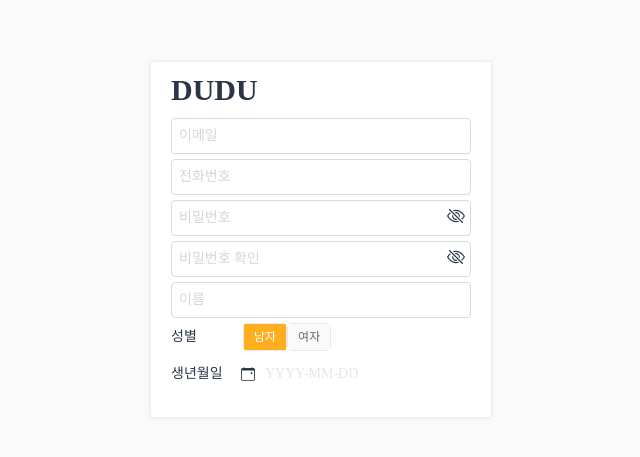
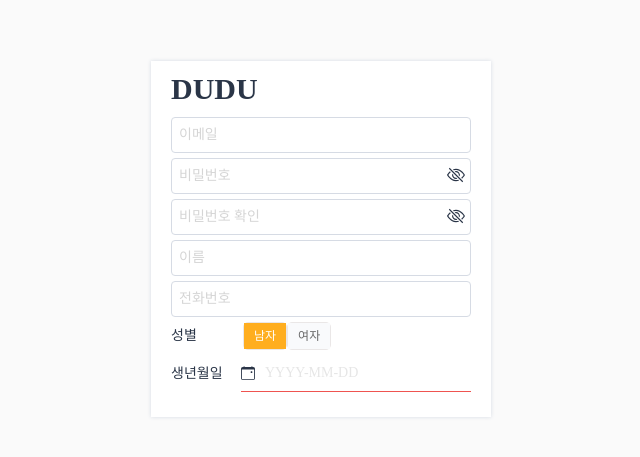
Before and after one commit to wldus904/DUDU, a Next.js app: page /home/Join in a window 1280 px wide. Shown: the part 161-618 px from the top of the page, without its empty margins (319-959 px from the left). Built offline with nearby package versions, Linux system fonts and the light colour scheme.

Commit message:
feat: 유효성 검사 수정

```diff
--- a/src/components/date/DatePicker.tsx
+++ b/src/components/date/DatePicker.tsx
@@ -4,11 +4,16 @@ import { BsCalendarEvent } from "react-icons/bs";
 import { convertDateFormat } from "@/service/convert.ts";
 import Calendar from "./Calendar";
 import { clickOutSide } from "@/service/event.ts";
+import { theme } from "@/styles/theme";
 
 const DatePickerWrapper = styled.div`
     position: relative;
     width: 100%;
     height: 100%;
+
+    &.invalid {
+        border-bottom: 1px solid ${theme.colors.error};
+    }
 `;
 
 const DatePickerBox = styled.div`
@@ -69,6 +74,7 @@ const DatePicker = (props) => {
     const calendarRef = useRef(null);
     const [showDate, setShowDate] = useState(null);
     const [isShowCalendar, setIsShowCalendar] = useState(false);
+    const [isValid, setIsValid] = useState(true);
     const currentDate = convertDateFormat(new Date(), ".");
 
     useEffect(() => {
@@ -77,6 +83,19 @@ const DatePicker = (props) => {
         });
     }, [calendarRef]);
 
+    const checkValid = () => {
+        let res = true;
+
+        props.rules.forEach((validator) => {
+            if (!validator(showDate)) res = false;
+        });
+
+        setIsValid(res);
+        props.setValid(isValid);
+    };
+
+    useEffect(checkValid, [isShowCalendar]);
+
     const setValue = (value) => {
         setShowDate(value);
         props.setValue(value);
@@ -84,7 +103,7 @@ const DatePicker = (props) => {
     };
 
     return (
-        <DatePickerWrapper ref={calendarRef}>
+        <DatePickerWrapper ref={calendarRef} className={isValid ? "" : "invalid"}>
             <DatePickerBox onClick={() => setIsShowCalendar(!isShowCalendar)}>
                 <BsCalendarEvent />
                 {showDate ? (
--- a/src/components/input/Password.tsx
+++ b/src/components/input/Password.tsx
@@ -48,7 +48,7 @@ const IconBtnBox = styled.div`
     cursor: pointer;
 `;
 
-const Password = ({ children, placeholder, type, rules, ...rest }) => {
+const Password = ({ children, placeholder, type, rules, isSelect, ...rest }) => {
     const [isShow, setIsShow] = useState(false);
     const [isValid, setIsValid] = useState(true);
 
@@ -60,13 +60,14 @@ const Password = ({ children, placeholder, type, rules, ...rest }) => {
         });
 
         setIsValid(res);
-        rest.setValid(isValid);
+        rest.setValid(res);
     };
 
     return (
         <PasswordWrapper className={isValid ? "" : "invalid"}>
             <BasicPasswordBox
                 onBlur={(e) => checkValid(e.target.value)}
+                onFocus={(e) => isSelect && e.target.select()}
                 placeholder={placeholder}
                 {...rest}
                 type={isShow ? "text" : "password"}
--- a/src/components/input/TextBox.tsx
+++ b/src/components/input/TextBox.tsx
@@ -36,7 +36,7 @@ const BasicTextBox = styled.input`
     }
 `;
 
-const TextBox = ({ children, placeholder, rules, ...rest }) => {
+const TextBox = ({ children, placeholder, rules, isSelect, ...rest }) => {
     const [isValid, setIsValid] = useState(true);
 
     const checkValid = (value) => {
@@ -47,13 +47,14 @@ const TextBox = ({ children, placeholder, rules, ...rest }) => {
         });
 
         setIsValid(res);
-        rest.setValid(isValid);
+        rest.setValid(res);
     };
 
     return (
         <TextBoxWrapper className={isValid ? "" : "invalid"}>
             <BasicTextBox
                 onBlur={(e) => checkValid(e.target.value)}
+                onFocus={(e) => isSelect && e.target.select()}
                 placeholder={placeholder}
                 {...rest}
                 type="text"
--- a/src/pages/home/Join.tsx
+++ b/src/pages/home/Join.tsx
@@ -49,15 +49,20 @@ const Join = () => {
     const [gender, setGender] = useState("M");
     const [birthDay, setBirthDay] = useState("");
     const [isValid, setIsValid] = useState(false);
+    const [optionValid, setOptionValid] = useState({
+        email: false,
+        phoneNumber: false,
+        pwd: false,
+        checkPwd: false,
+        name: false,
+        gender: false,
+        birthDay: false,
+    });
     const [loading, setLoading] = useState(false);
     const radios = [
         { label: "남자", value: "M", defaultChecked: true },
         { label: "여자", value: "W" },
     ];
-
-    useEffect(() => {
-        return console.log("isValid ::: ", isValid);
-    }, [isValid]);
 
     const startJoin = () => {
         setLoading(true);
@@ -70,6 +75,18 @@ const Join = () => {
             setMsg("아이디 또는 비밀번호를 잘못 입력했습니다");
             setLoading(false);
         }
+    };
+
+    const checkValid = (optionName, value) => {
+        setOptionValid((prevState) => {
+            prevState[optionName] = value;
+            return prevState;
+        });
+        console.log("optionValid ::: ", optionValid);
+
+        Object.values(optionValid).forEach((valid) => {
+            if (!valid) setIsValid(false);
+        });
     };
 
     const checkPwdValidator = () => {
@@ -89,8 +106,55 @@ const Join = () => {
                         value={email}
                         width="98%"
                         onChange={(e) => setEmail(e.target.value)}
-                        setValid={setIsValid}
+                        setValid={(value) => {
+                            console.log("이메일", value);
+                            checkValid("email", value);
+                        }}
                         autoComplete="off"
+                        isSelect
+                    />
+                </OptionBox>
+                <OptionBox>
+                    <Password
+                        placeholder="비밀번호"
+                        rules={[required, passwordValidator]}
+                        value={pwd}
+                        width="98%"
+                        onChange={(e) => setPwd(e.target.value)}
+                        setValid={(value) => {
+                            console.log("비밀번호", value);
+                            checkValid("pwd", value);
+                        }}
+                        isSelect
+                    />
+                </OptionBox>
+                <OptionBox>
+                    <Password
+                        placeholder="비밀번호 확인"
+                        rules={[required, passwordValidator, checkPwdValidator]}
+                        value={checkPwd}
+                        width="98%"
+                        onChange={(e) => setCheckPwd(e.target.value)}
+                        setValid={(value) => {
+                            console.log("비밀번호 확인", value);
+                            checkValid("checkPwd", value);
+                        }}
+                        isSelect
+                    />
+                </OptionBox>
+                <OptionBox>
+                    <TextBox
+                        placeholder="이름"
+                        rules={[required]}
+                        value={name}
+                        width="98%"
+                        onChange={(e) => setName(e.target.value)}
+                        setValid={(value) => {
+                            console.log("이름", value);
+                            checkValid("name", value);
+                        }}
+                        autoComplete="off"
+                        isSelect
                     />
                 </OptionBox>
                 <OptionBox>
@@ -100,39 +164,12 @@ const Join = () => {
                         value={phoneNumber}
                         width="98%"
                         onChange={(e) => setPhoneNumber(e.target.value)}
-                        setValid={setIsValid}
+                        setValid={(value) => {
+                            console.log("전화번호", value);
+                            checkValid("phoneNumber", value);
+                        }}
                         autoComplete="off"
-                    />
-                </OptionBox>
-                <OptionBox>
-                    <Password
-                        placeholder="비밀번호"
-                        rules={[required, passwordValidator]}
-                        value={pwd}
-                        width="98%"
-                        onChange={(e) => setPwd(e.target.value)}
-                        setValid={setIsValid}
-                    />
-                </OptionBox>
-                <OptionBox>
-                    <Password
-                        placeholder="비밀번호 확인"
-                        rules={[required, passwordValidator, checkPwdValidator]}
-                        value={checkPwd}
-                        width="98%"
-                        onChange={(e) => setCheckPwd(e.target.value)}
-                        setValid={setIsValid}
-                    />
-                </OptionBox>
-                <OptionBox>
-                    <TextBox
-                        placeholder="이름"
-                        rules={[required]}
-                        value={name}
-                        width="98%"
-                        onChange={(e) => setName(e.target.value)}
-                        setValid={setIsValid}
-                        autoComplete="off"
+                        isSelect
                     />
                 </OptionBox>
                 <OptionBox flex>
@@ -142,7 +179,10 @@ const Join = () => {
                         rules={[required]}
                         groupName="gender"
                         setValue={(value) => setGender(value)}
-                        setValid={setIsValid}
+                        setValid={(value) => {
+                            console.log("성별", value);
+                            checkValid("gender", value);
+                        }}
                     />
                 </OptionBox>
                 <OptionBox flex>
@@ -153,12 +193,15 @@ const Join = () => {
                         placeholder="YYYY-MM-DD"
                         aligns="left top"
                         className="datePicker"
-                        setValid={setIsValid}
+                        setValid={(value) => {
+                            console.log("생년월일", value);
+                            checkValid("birthDay", value);
+                        }}
                     />
                 </OptionBox>
             </InputBox>
 
-            {isValid ?? (
+            {isValid && (
                 <Button color="error" loading={loading} onClick={startJoin}>
                     회원가입
                 </Button>
```
